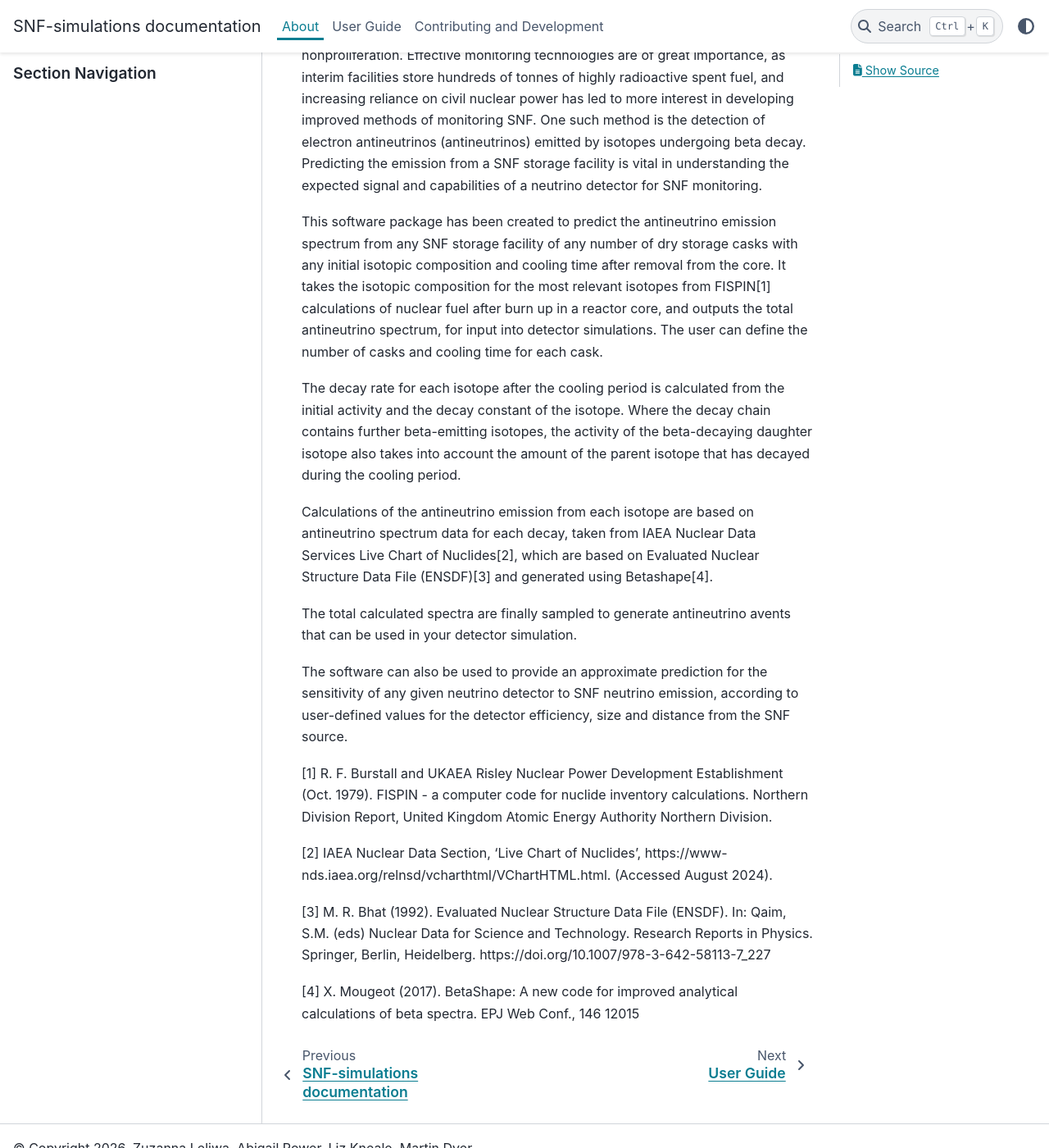
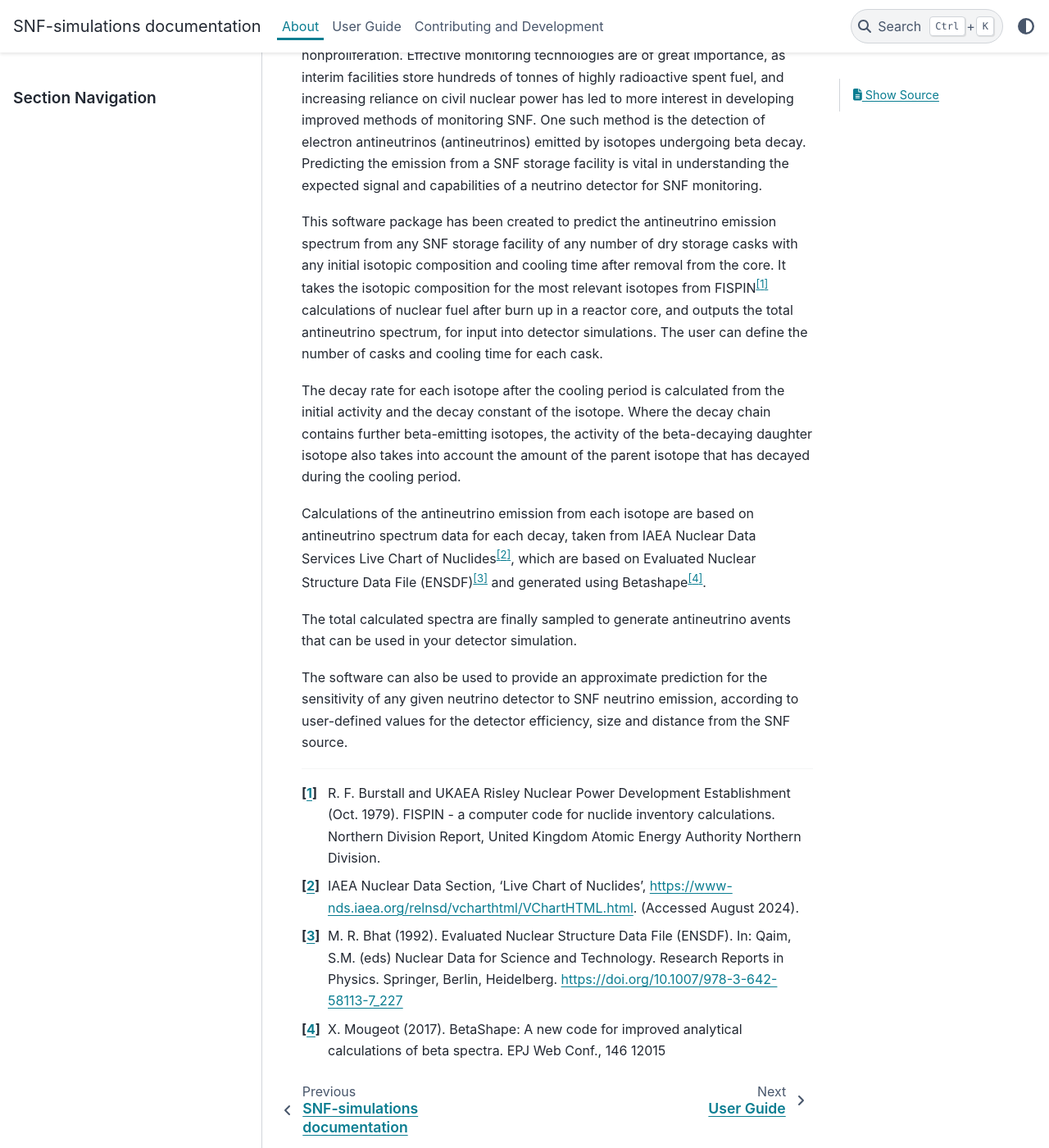
Before and after one commit to ekneale/SNF-simulations, a Sphinx documentation site: the page built from docs/about.md, in a window 1280 px wide and 1400 px high, scrolled down 332 px. Shown: the whole window at 82% size. Built offline with Sphinx 7.4.7 and the PyData theme 0.15.4, drawn with Linux system fonts in a browser that asks for light colours; pages that are not in the unit, such as notebooks, are missing from menus; part of the change alters nothing that is shown.

```diff
--- a/docs/about.md
+++ b/docs/about.md
@@ -4,20 +4,20 @@ SNF-simulations generates antineutrino spectra that can be used to simulate the
 
 As the world moves away from reliance on fossil fuels, nuclear power generation will increase, leading to unprecedented quantities of highly radioactive nuclear waste. After initial cooling, this SNF is stored in above-ground dry casks at interim storage facilities, where it is monitored for decades for safety and nonproliferation. Effective monitoring technologies are of great importance, as interim facilities store hundreds of tonnes of highly radioactive spent fuel, and increasing reliance on civil nuclear power has led to more interest in developing improved methods of monitoring SNF. One such method is the detection of electron antineutrinos (antineutrinos) emitted by isotopes undergoing beta decay. Predicting the emission from a SNF storage facility is vital in understanding the expected signal and capabilities of a neutrino detector for SNF monitoring.
 
-This software package has been created to predict the antineutrino emission spectrum from any SNF storage facility of any number of dry storage casks with any initial isotopic composition and cooling time after removal from the core. It takes the isotopic composition for the most relevant isotopes from FISPIN[1] calculations of nuclear fuel after burn up in a reactor core, and outputs the total antineutrino spectrum, for input into detector simulations. The user can define the number of casks and cooling time for each cask.
+This software package has been created to predict the antineutrino emission spectrum from any SNF storage facility of any number of dry storage casks with any initial isotopic composition and cooling time after removal from the core. It takes the isotopic composition for the most relevant isotopes from FISPIN[^1] calculations of nuclear fuel after burn up in a reactor core, and outputs the total antineutrino spectrum, for input into detector simulations. The user can define the number of casks and cooling time for each cask.
 
 The decay rate for each isotope after the cooling period is calculated from the initial activity and the decay constant of the isotope. Where the decay chain contains further beta-emitting isotopes, the activity of the beta-decaying daughter isotope also takes into account the amount of the parent isotope that has decayed during the cooling period.
 
-Calculations of the antineutrino emission from each isotope are based on antineutrino spectrum data for each decay, taken from IAEA Nuclear Data Services Live Chart of Nuclides[2], which are based on Evaluated Nuclear Structure Data File (ENSDF)[3] and generated using Betashape[4].
+Calculations of the antineutrino emission from each isotope are based on antineutrino spectrum data for each decay, taken from IAEA Nuclear Data Services Live Chart of Nuclides[^2], which are based on Evaluated Nuclear Structure Data File (ENSDF)[^3] and generated using Betashape[^4].
 
 The total calculated spectra are finally sampled to generate antineutrino avents that can be used in your detector simulation.
 
 The software can also be used to provide an approximate prediction for the sensitivity of any given neutrino detector to SNF neutrino emission, according to user-defined values for the detector efficiency, size and distance from the SNF source.
 
-[1] R. F. Burstall and UKAEA Risley Nuclear Power Development Establishment (Oct. 1979). FISPIN - a computer code for nuclide inventory calculations. Northern Division Report, United Kingdom Atomic Energy Authority Northern Division.
+[^1]: R. F. Burstall and UKAEA Risley Nuclear Power Development Establishment (Oct. 1979). FISPIN - a computer code for nuclide inventory calculations. Northern Division Report, United Kingdom Atomic Energy Authority Northern Division.
 
-[2] IAEA Nuclear Data Section, 'Live Chart of Nuclides', https://www-nds.iaea.org/relnsd/vcharthtml/VChartHTML.html. (Accessed August 2024).
+[^2]: IAEA Nuclear Data Section, 'Live Chart of Nuclides', [https://www-nds.iaea.org/relnsd/vcharthtml/VChartHTML.html](https://www-nds.iaea.org/relnsd/vcharthtml/VChartHTML.html). (Accessed August 2024).
 
-[3] M. R. Bhat (1992). Evaluated Nuclear Structure Data File (ENSDF). In: Qaim, S.M. (eds) Nuclear Data for Science and Technology. Research Reports in Physics. Springer, Berlin, Heidelberg. https://doi.org/10.1007/978-3-642-58113-7_227
+[^3]: M. R. Bhat (1992). Evaluated Nuclear Structure Data File (ENSDF). In: Qaim, S.M. (eds) Nuclear Data for Science and Technology. Research Reports in Physics. Springer, Berlin, Heidelberg. [https://doi.org/10.1007/978-3-642-58113-7_227](https://doi.org/10.1007/978-3-642-58113-7_227)
 
-[4] X. Mougeot (2017). BetaShape: A new code for improved analytical calculations of beta spectra. EPJ Web Conf., 146 12015
+[^4]: X. Mougeot (2017). BetaShape: A new code for improved analytical calculations of beta spectra. EPJ Web Conf., 146 12015
```
